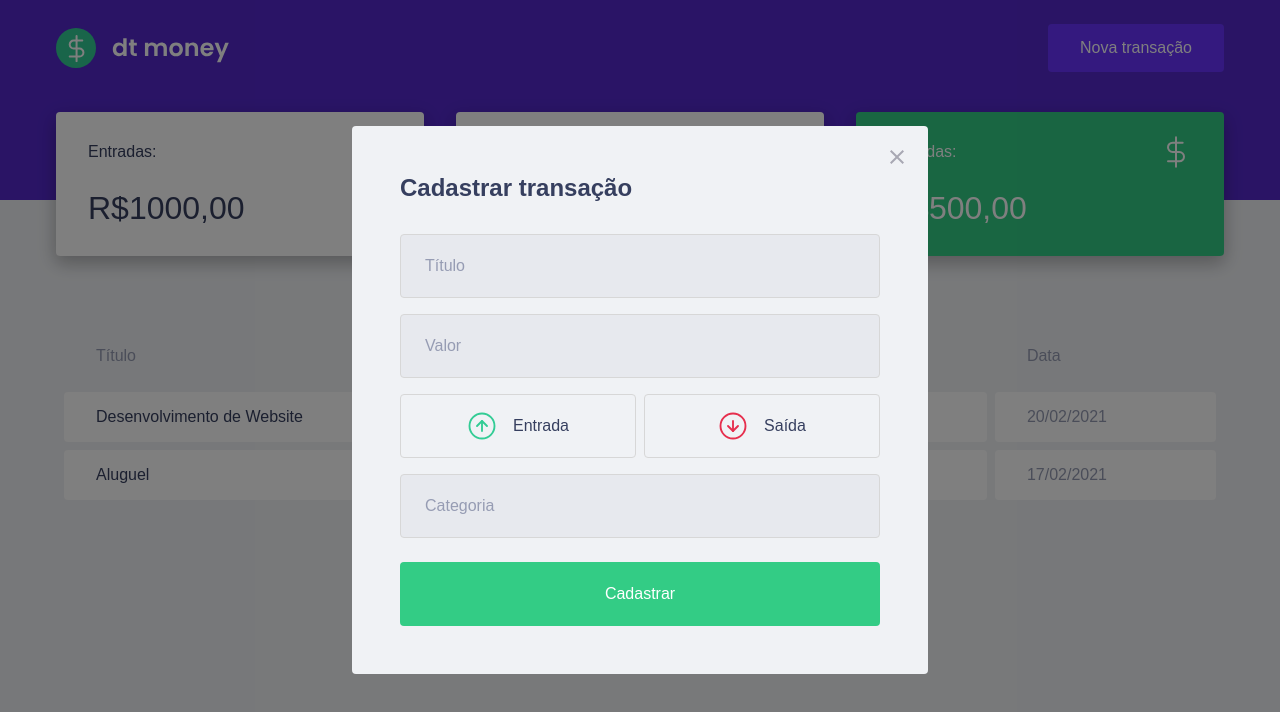
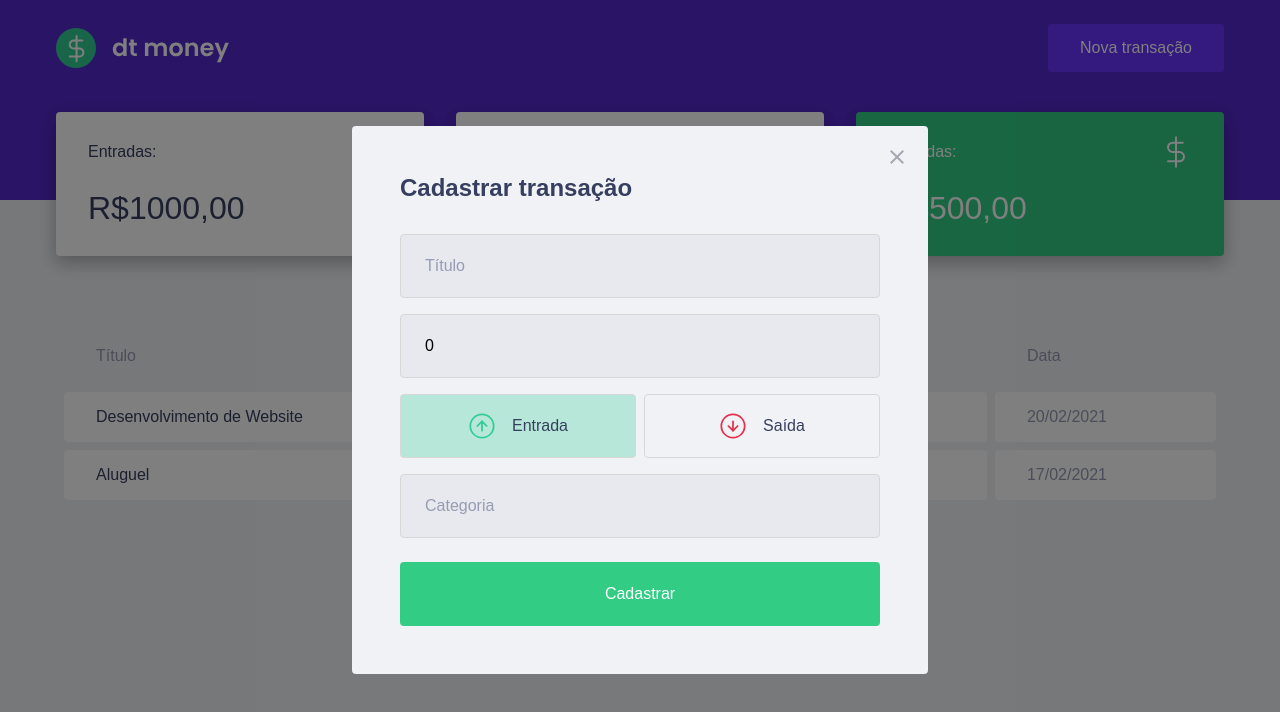
Before and after one commit to timoteostifft/dtmoney_react, a React (Create React App) app: page / in a window 1280 px wide. Both pictures are taken after a click on the button "Nova transação". Shown: the top 712 px of the page. Built offline with nearby package versions, Linux system fonts and the light colour scheme; no server answers; what miragejs would draw is missing.

Commit message:
feature: add data saving from form

```diff
--- a/src/components/NewTransactionsModal/index.tsx
+++ b/src/components/NewTransactionsModal/index.tsx
@@ -1,8 +1,9 @@
 import Modal from 'react-modal'
-import { Container } from './styles'
+import { Container, RadioBox } from './styles'
 import closeImg from '../../assets/close.svg'
 import incomeImg from '../../assets/income.svg'
 import outcomeImg from '../../assets/outcome.svg'
+import { FormEvent, useState } from 'react'
 
 interface newTransactionsModalProps{
   isOpen: boolean,
@@ -10,6 +11,23 @@
 }
 
 export function NewTransactionsModal({isOpen, onRequestClose}: newTransactionsModalProps){
+
+  const [title, setTitle] = useState('')
+  const [value, setValue] = useState(0)
+  const  [category, setCategory] = useState('')
+
+
+
+  const[type,setType] = useState('deposit')
+
+  function handleCreateNewTransaction(event: FormEvent){
+    event.preventDefault()
+
+    console.log({
+      title, value,category,type
+    })
+  }
+
   return (
     <Modal
       isOpen={isOpen}
@@ -22,24 +40,38 @@
       <img src={closeImg} alt="Fechar Modal" />
     </button>
 
-    <Container>
+    <Container onSubmit={handleCreateNewTransaction}>
       <h2>Cadastrar transação</h2>
 
-      <input type="text" placeholder='Título'/>
-      <input type="number" placeholder='Valor'/>
+      <input type="text" placeholder='Título' value={title} onChange={event => setTitle(event.target.value)}/>
+
+      <input type="number" placeholder='Valor' value={value} onChange={event => setValue(Number(event.target.value))}/>
 
       <div className='transactionsType'>
-        <button type='button'>
+
+        <RadioBox
+          type='button'
+          onClick={()=>{setType('deposit')}}
+          isActive={type ===  'deposit'}
+          activeColor='green'
+        >
+
           <img src={incomeImg} alt="Entrada" />
           <span>Entrada</span>
-        </button>
-        <button type='button'>
+        </RadioBox>
+
+        <RadioBox
+          type='button'
+          onClick={()=>{setType('withdraw')}}
+          isActive={type ===  'withdraw'}
+          activeColor='red'
+        >
           <img src={outcomeImg} alt="Saída" />
           <span>Saída</span>
-        </button>
+        </RadioBox>
       </div>
 
-      <input type="text" placeholder='Categoria'/>
+      <input type="text" placeholder='Categoria' value={category} onChange={event => setCategory(event.target.value)}/>
 
       <button type='submit'>Cadastrar</button>
     </Container>
--- a/src/components/NewTransactionsModal/styles.ts
+++ b/src/components/NewTransactionsModal/styles.ts
@@ -1,5 +1,5 @@
 import styled from "styled-components";
-import {darken} from 'polished';
+import {darken, transparentize} from 'polished';
 
 export const Container = styled.form`
   h2{
@@ -53,19 +53,31 @@
     grid-template-columns: 1fr 1fr;
     gap: 0.5rem;
 
+  }`;
 
 
-    button{
+interface RadioBoxProps{
+  isActive: boolean;
+  activeColor: 'green' | 'red';
+}
+
+const colors = {
+  'green': '#33CC95',
+  'red': '#E52E4D'
+}
+
+export const RadioBox = styled.button<RadioBoxProps>`
   height: 4rem;
   border: 1px solid #d7d7d7;
   border-radius: 0.25rem;
 
-      background: transparent;
+  background:${(props) => props.isActive
+  ? transparentize (0.7,colors[props.activeColor])
+  : 'transparent'};
 
   display: flex;
   align-items: center;
   justify-content: center;
-
 
   transition: border-color 0.2s;
 
@@ -74,17 +86,14 @@
   }
 
   img{
-        height: 30px;
-        width: 30px;
+    width: 28px;
+    height: 28px;
   }
 
   span{
     display: inline-block;
     margin-left: 1rem;
     font-size: 1rem;
-        color: var(--text-title);
+    color: var(--text-title)
   }
-    }
-  }
-  `
-;
+`;
```
Lines whose indentation alone changed are shown as unchanged.
